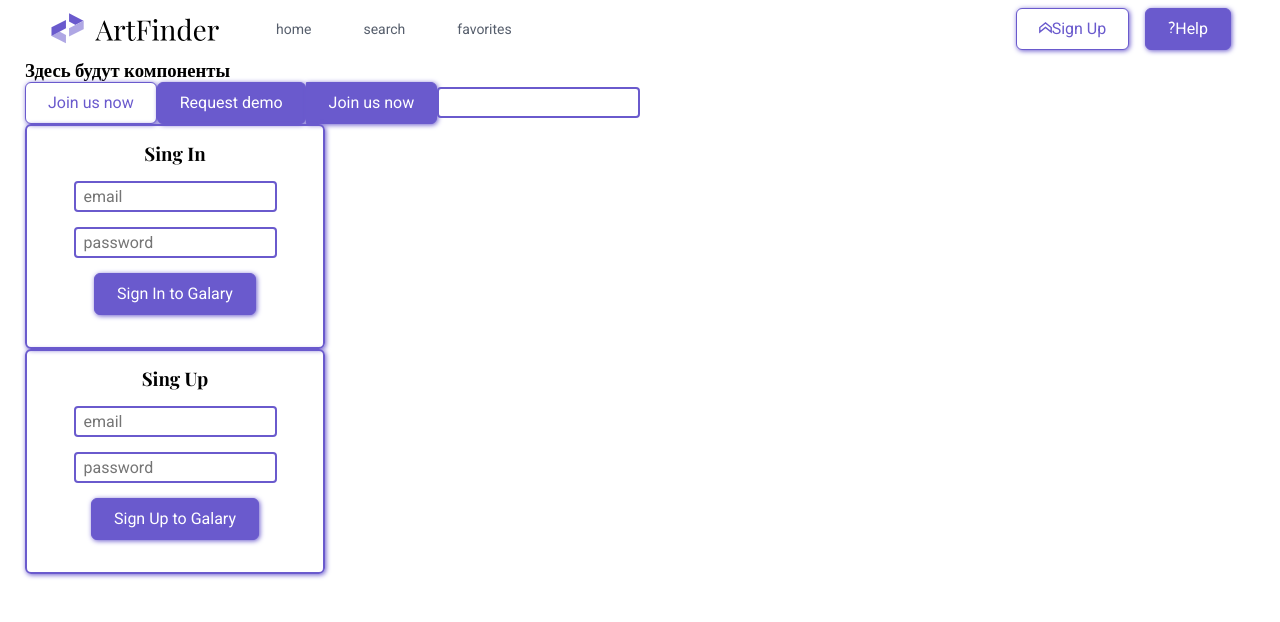
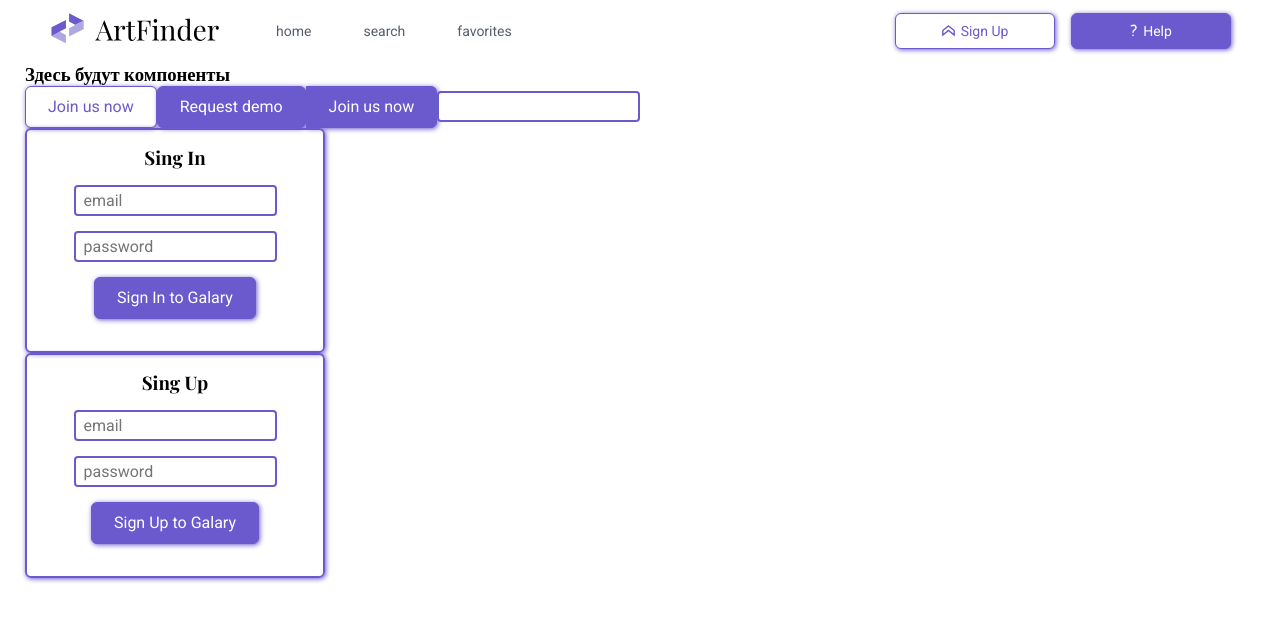
Before and after one commit to Romberto/groupthree, a React (Vite) app: page / in a window 1280 px wide. Shown: the top 622 px of the page. Built offline with nearby package versions, Linux system fonts and the light colour scheme; a web font is replaced by a local one.

Commit message:
fix: buttons text and nav-list

```diff
--- a/src/components/UI/Header/Header.module.css
+++ b/src/components/UI/Header/Header.module.css
@@ -51,6 +51,21 @@
 }
 
 .header_buttons {
-    display: flex;
-    gap: 16px;
+  display: flex;
+  gap: 16px;
+  justify-content: center;
 }
+
+.header_button {
+  width: 160px;
+  display: flex;
+  justify-content: center;
+  font-size: 14px;
+  line-height: 22px;
+}
+
+.button_text {
+  display: flex;
+  align-items: center;
+  gap: 6px;
+}
--- a/src/components/UI/Header/Header.tsx
+++ b/src/components/UI/Header/Header.tsx
@@ -1,28 +1,41 @@
+import React from "react";
 import styles from './Header.module.css'
 import Button from "../Button/Button"
 import logo from '../../../assets/logo.svg'
 import arrow from '../../../assets/arrow.svg'
 import help from '../../../assets/help.svg'
 
-export const Header = () => {
+const headerNavList: string[] = ['home', 'search', 'favorites']
+
+export const Header: React.FC = () => {
   return (
     <header className={styles.header}>
       <nav className={styles.header_nav}>
-        <img src={logo} />
+        <a href="#"><img src={logo} /></a>
         <ul className={styles.nav_links}>
-          <li><a className={styles.nav_link} href="#">home</a></li>
-          <li><a className={styles.nav_link} href="#">search</a></li>
-          <li><a className={styles.nav_link} href="#">favorites</a></li>
+          {
+            headerNavList.map((item, index) => (
+              <li key={index}>
+                <a className={styles.nav_link} href="#">
+                  {item}
+                </a>
+              </li>
+            ))
+          }
         </ul>
       </nav>
       <div className={styles.header_buttons}>
-        <Button mode='btn-white'>
-          <img src={arrow} />
-          Sign Up
+        <Button className={styles.header_button} mode='btn-white'>
+          <p className={styles.button_text}>
+            <img src={arrow} alt='arrow'/>
+            Sign Up
+          </p>
         </Button>
-        <Button mode='btn-violet'>
-          <img src={help} />
-          Help
+        <Button className={styles.header_button} mode='btn-violet'>
+          <p className={styles.button_text}>
+            <img src={help} alt='help' />
+            Help
+          </p>
         </Button>
       </div>
     </header>
```
